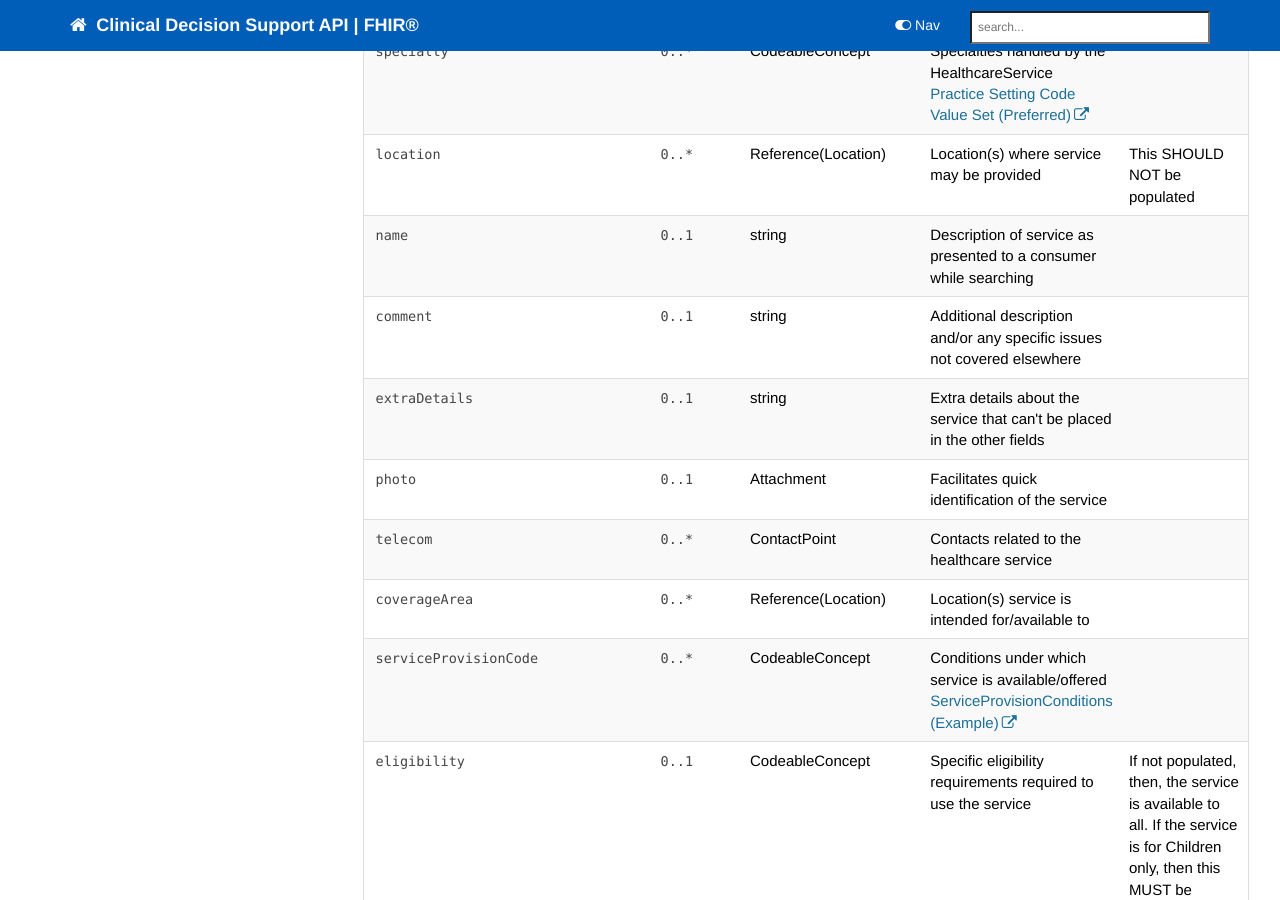
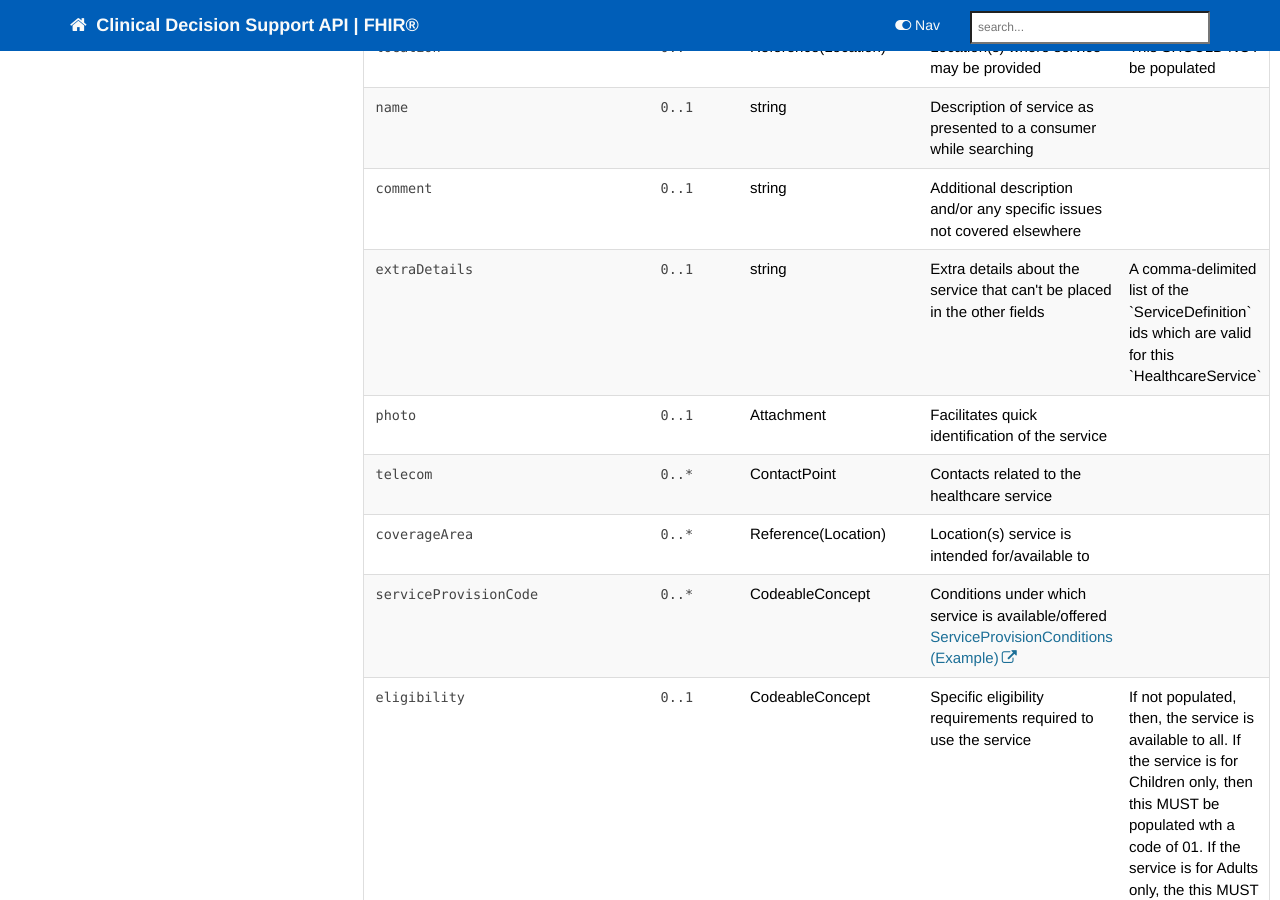
Before and after one commit to nhsconnect/FHIR-CDS, a Jekyll site: the page built from pages/explore/api_healthcare_service_capability.md, in a window 1280 px wide and 900 px high, scrolled down 2243 px. Built offline with Jekyll 4.4.1, drawn with Linux system fonts in a browser that asks for light colours; nearby versions of some CDN libraries; comment, search, counter and statistics services are not loaded; part of the change alters nothing that is shown.

Commit message:
Revert "pages/explore/api_healthcare_service_capability.md updated from https://stackedit.io/"
This reverts commit 808c4292e9a72498dc5b69ca0623ccd0634ece25.

# Conflicts:
#	pages/explore/api_healthcare_service_capability.md

```diff
--- a/pages/explore/api_healthcare_service_capability.md
+++ b/pages/explore/api_healthcare_service_capability.md
@@ -160,7 +160,7 @@ SHOULD always be <code  class="highlighter-rouge">true</code>.  This may form pa
 <td><code  class="highlighter-rouge">0..1</code></td>
 <td>string</td>
 <td>Extra details about the service that can't be placed in the other fields</td>
-<td></td>
+<td>A comma-delimited list of the `ServiceDefinition` ids which are valid for this `HealthcareService`</td>
 </tr>
 <tr>
 <td><code  class="highlighter-rouge">photo</code></td>
@@ -312,7 +312,7 @@ SHOULD always be <code  class="highlighter-rouge">true</code>.  This may form pa
 </table>
 
 <!--stackedit_data:
-eyJoaXN0b3J5IjpbMTgzNzU5NDQ0MCwtMTczNjk2MTgsMjAwND
-c1MzY0MSwtMTA2ODU4MzA3MiwtMTIwMDMzMDI4LC04MzU5MDE4
-NjksLTQyNTIzMDI5OV19
+eyJoaXN0b3J5IjpbLTE3MzY5NjE4LDIwMDQ3NTM2NDEsLTEwNj
+g1ODMwNzIsLTEyMDAzMzAyOCwtODM1OTAxODY5LC00MjUyMzAy
+OTldfQ==
 -->
```
